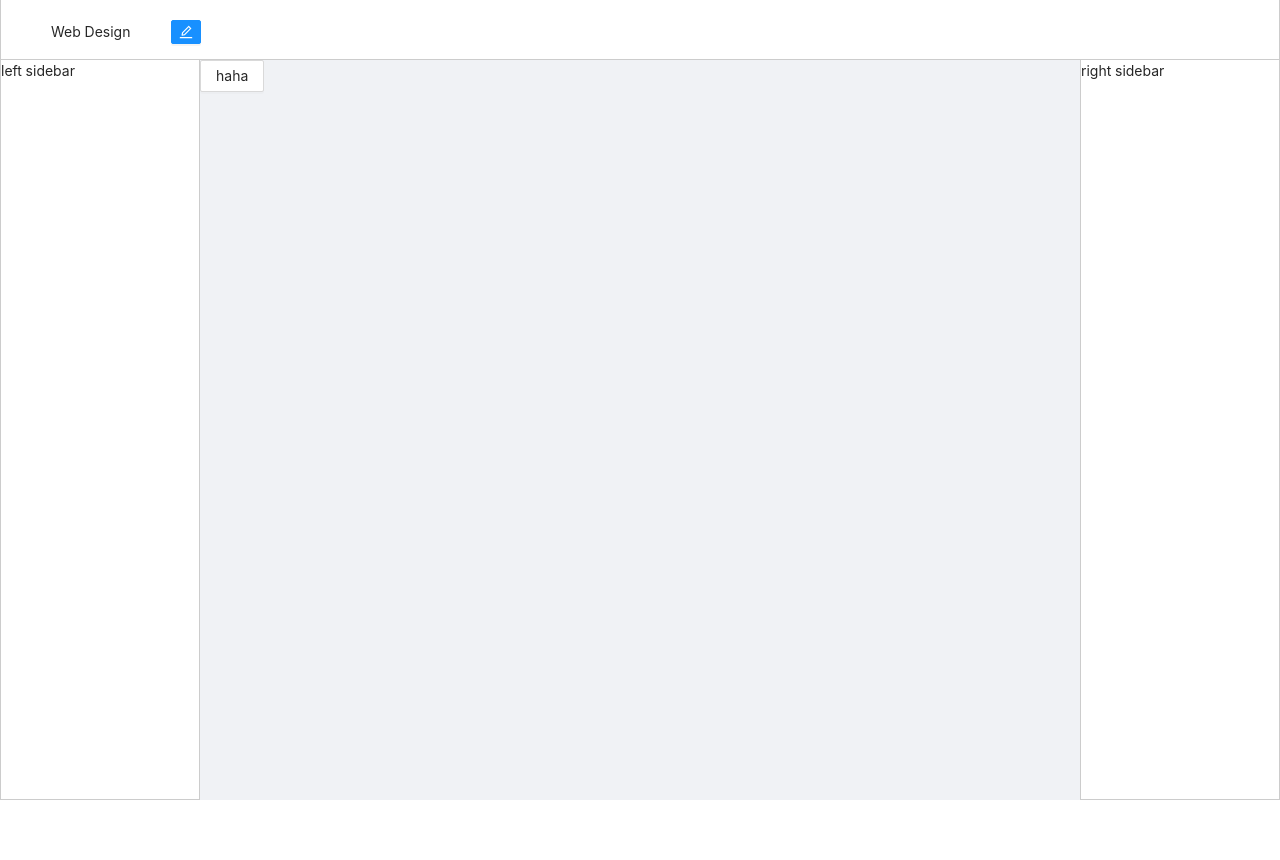
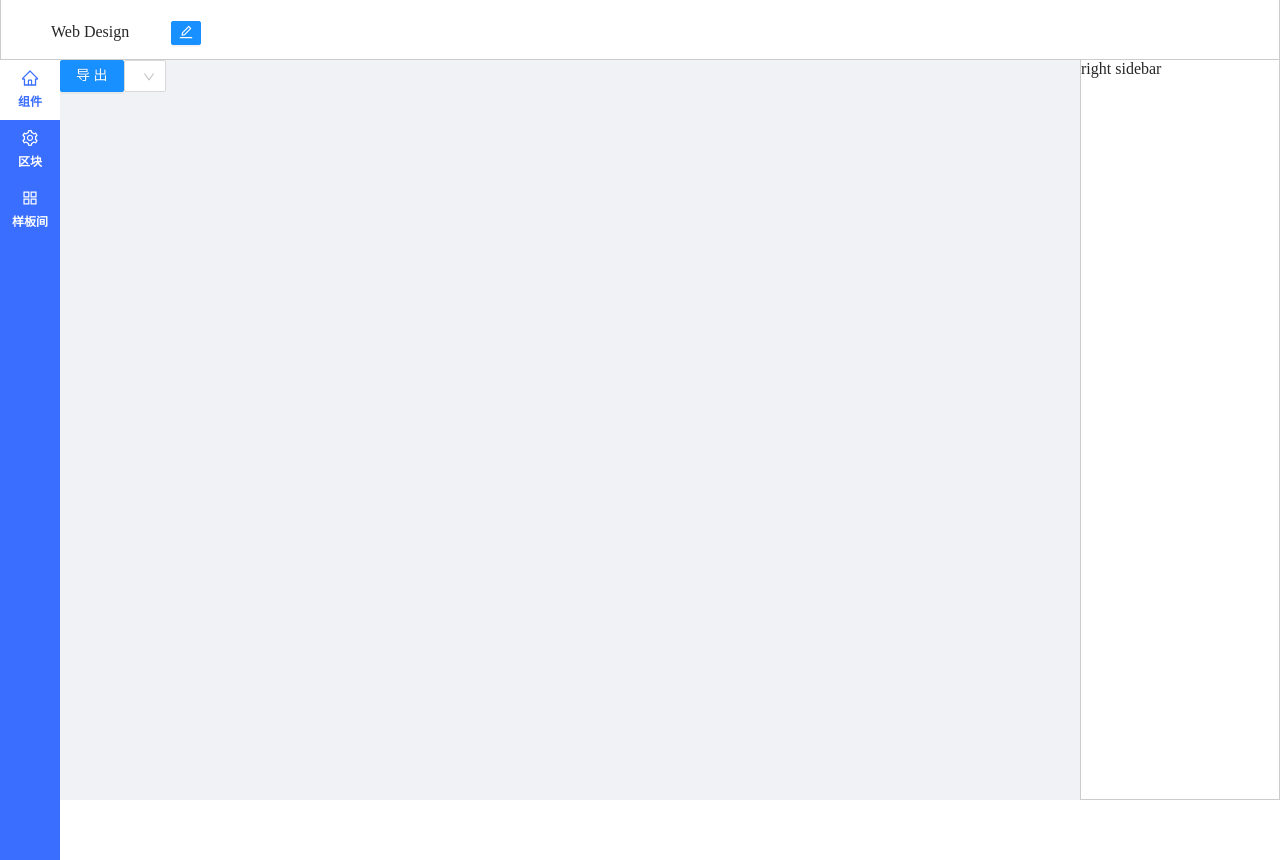
Before and after one commit to wstreet/chart-design, a React app: page / in a window 1280 px wide. Before the commit the page ends 800 px from the top, so only its background shows below. Built offline with nearby package versions, Linux system fonts and the light colour scheme.

Commit message:
feat: leftSider 和画布中渲染的组件的数据结构

```diff
--- /dev/null
+++ b/src/components/leftSider/index.less
@@ -0,0 +1,62 @@
+.left-menu-container {
+  position: absolute;
+  left: 0;
+  top: 60px;
+  width: 60px;
+  height: 100%;
+  border: none;
+  background: #396efe;
+  z-index: 100;
+}
+
+.menu-item {
+  display: flex;
+  flex-direction: column;
+  justify-content: flex-start;
+  padding: 10px 0;
+  height: 60px;
+  color: #ffffff;
+  cursor: pointer;
+  /* width: 60px; */
+}
+
+.menu-item:hover{
+  background: rgba(31,83,226,0.6);
+}
+
+.menu-item-active,.menu-item-active:hover {
+  background: #ffffff;
+  color: #396efe;
+}
+
+
+
+.menu-icon, .menu-name {
+  text-align: center;
+}
+
+.menu-name {
+  padding-top: 4px;
+  font-size: 12px;
+  font-weight: 600;
+}
+
+.ant-popover-placement-right  {
+  left: 60px!important;
+  top: 60px!important;
+  padding-left: 0;
+  .ant-popover-inner {
+    border-radius: 0;
+    box-shadow: 0 9px 28px 8px rgba(0, 0, 0, 0.05);
+
+  }
+  .ant-popover-inner-content {
+    overflow-y: scroll;
+    height: calc(100vh - 92px);
+    min-height: calc(100vh - 92px);
+  }
+
+  .ant-popover-arrow {
+    display: none
+  }
+}
--- /dev/null
+++ b/src/components/leftSider/index.tsx
@@ -0,0 +1,5 @@
+import { LeftSider } from './leftSider'
+
+
+export * from './leftSider'
+export default LeftSider
--- /dev/null
+++ b/src/components/leftSider/leftSider.tsx
@@ -0,0 +1,103 @@
+import React, { ReactNode } from 'react';
+import { HomeOutlined, AppstoreOutlined, SettingOutlined } from '@ant-design/icons'
+import { Popover } from 'antd'
+import './index.less'
+
+export class LeftSider extends React.Component<LeftSider.Props, LeftSider.State> {
+  constructor(props: LeftSider.Props) {
+    super(props)
+    this.state = {
+      menus: [
+        {
+          icon: <HomeOutlined />,
+          name: '组件',
+          key: 'component'
+        },
+        {
+          icon: <SettingOutlined />,
+          name: '区块',
+          key: 'block'
+        },
+        {
+          icon: <AppstoreOutlined />,
+          name: '样板间',
+          key: 'models'
+        },
+      ],
+      activeMenuKey: 'component'
+    }
+  }
+
+
+  onSelect = (key: string) => {
+    return () => {
+      this.setState({
+        activeMenuKey: key
+      })
+    }
+  }
+
+  onClick = () => {
+    this.setState({
+      menus: [...this.state.menus]
+    })
+  }
+
+  getPopoverContent = () => {
+    return (
+      <div style={{
+        height: 700,
+
+      }}>hahaha</div>
+    )
+  }
+
+
+  render() {
+    const {activeMenuKey, menus} = this.state
+    return (
+      <ul className="left-menu-container" onClick={this.onClick} >
+        {
+          menus.map(menu => {
+            return (
+              <Popover
+                key={menu.key}
+                placement="right"
+                title={menu.name}
+                content={this.getPopoverContent}
+                trigger="click"
+              >
+                <li
+                  className={`menu-item${menu.key === activeMenuKey? ' menu-item-active':''}`}
+                  onClick={this.onSelect(menu.key)}
+                >
+                  <div className="menu-icon">{menu.icon}</div>
+                  <div className="menu-name">{menu.name}</div>
+                </li>
+              </Popover>
+            )
+          })
+        }
+      </ul>
+    )
+  }
+}
+
+
+export namespace LeftSider {
+
+  export interface Menu {
+    icon: ReactNode,
+    name: string,
+    key: string
+  }
+
+  export interface Props {
+
+  }
+
+  export interface State {
+    menus: Menu[],
+    activeMenuKey: string
+  }
+}
--- /dev/null
+++ b/src/components/renderer/componentList.ts
@@ -0,0 +1 @@
+import  { Button } from 'antd'
--- a/src/components/renderer/renderer.tsx
+++ b/src/components/renderer/renderer.tsx
@@ -1,12 +1,14 @@
 import React from 'react'
-import  { Button } from 'antd'
+import  { Button, Select } from 'antd'
 import './index.less'
 
 export class Renderer extends React.Component<Renderer.Props, Renderer.State> {
 
   options: Renderer.Options = {
     componentMap: {
-      Button
+      // 这里的组件应该再封装一下，支持拖动
+      Button,
+      Select
     }
   }
 
@@ -14,9 +16,38 @@ export class Renderer extends React.Component<Renderer.Props, Renderer.State> {
     let Component = this.options.componentMap[name]
     if (!Component) {
       console.log('组件不存在')
-      // return <div />
+      return () => null
     }
     return Component
+  }
+
+  renderComponent = (
+    componentList: Renderer.ComponentList
+  ):React.ReactNode => {
+    return componentList.map(config => {
+      const { component, props, id } = config
+      const Component = this.getComponent(component)
+
+      const { children, content } = props
+      let value = content || ''
+      if (children) {
+        value = this.renderComponent(children)
+      }
+      // if (children) {
+      //   return <Component
+      //     key={id}
+      //     { ...props }
+      //   >
+      //     {this.renderComponent(children)}
+      //   </Component>
+      // }
+
+      return <Component
+        key={id}
+        { ...props }
+        children={value}
+      />
+    })
   }
 
 
@@ -25,14 +56,7 @@ export class Renderer extends React.Component<Renderer.Props, Renderer.State> {
     return (
       <div className="renderer-container">
         {
-          componentList.map(config => {
-            const { componentName, props, style = {} } = config
-            const Component = this.getComponent(componentName)
-            return <Component
-              { ...props }
-              style={style}
-            />
-          })
+          this.renderComponent(componentList)
         }
       </div>
     )
@@ -40,31 +64,47 @@ export class Renderer extends React.Component<Renderer.Props, Renderer.State> {
 }
 
 export namespace Renderer {
+  // antd组件的props
   export interface ComponentProps {
-    key?: string,
-    className?: string
+    children?: ComponentList
+    [propKey: string]: any
   }
 
   export type Component = (props: ComponentProps) => React.ReactNode
 
   interface componentMap {
-    [componentName: string]: Component
+    [componentKey: string]: Component
   }
 
   export interface Options {
     componentMap: componentMap
   }
 
-  export interface ComponentConfig<T> {
-    componentName: string,
-    props: T,
-    style?: {
-      [name: string]: string
-    }
+  export interface Attr {
+    key: string,
+    name: string,
+    viewType: string,
+    defaultValue: string | number
+    dataSource?: any
   }
 
+  export interface AttrGroup {
+    groupTitle: string,
+    attrs: Array<Attr>
+  }
+
+  export interface ComponentConfig<P, A> {
+    id: string,
+    component: string,
+    componentName: string,
+    props: P,
+    attrGroups: A[]
+  }
+
+  export type ComponentList = Array<ComponentConfig<ComponentProps, AttrGroup>>
+
   export interface Props {
-    componentList: Array<ComponentConfig<ComponentProps>>
+    componentList: ComponentList
   }
 
   export interface State {
--- a/src/index.less
+++ b/src/index.less
@@ -1,4 +1,30 @@
+// -------------reset css-----------------
 
+html, body, div, span, applet, object, iframe,
+h1, h2, h3, h4, h5, h6, p, blockquote, pre,
+a, abbr, acronym, address, big, cite, code,
+del, dfn, em, img, ins, kbd, q, s, samp,
+small, strike, strong, sub, sup, tt, var,
+b, u, i, center,
+dl, dt, dd, ol, ul, li,
+fieldset, form, label, legend,
+table, caption, tbody, tfoot, thead, tr, th, td,
+article, aside, canvas, details, embed,
+figure, figcaption, footer, header, hgroup,
+menu, nav, output, ruby, section, summary,
+time, mark, audio, video {
+	margin: 0;
+	padding: 0;
+	border: 0;
+	font-size: 100%;
+	font: inherit;
+	vertical-align: baseline;
+}
+
+body {
+	overflow: hidden;
+}
+//----------------------------------------------
 
 .ant-layout-header {
   height: 60px;
@@ -15,6 +41,6 @@
 
 .logo {
   float: left;
-    width: 120px;
-    height: 31px;
+  width: 120px;
+  height: 31px;
 }
--- /dev/null
+++ b/src/pages/home/componentData.json
@@ -0,0 +1,115 @@
+[
+  {
+    "id":"asdasd",
+    "componentName": "按钮",
+    "component": "Button",
+    "props": {
+      "content": "导出",
+      "type": "primary",
+      "size": "medium",
+      "loading": false,
+      "events": {
+        "onClick": "function onClick() { console.log('onclick) }"
+      },
+      "icon": "",
+      "style": {
+
+      }
+    },
+    "attrGroups": [
+      {
+        "groupTitle": "基本属性",
+        "attrs": [
+          {
+            "key": "size",
+            "name": "宽度",
+            "viewType": "select",
+            "defaultValue": "medium",
+            "dataSource": [
+              {"label": "medium", "value": "medium"},
+              {"label": "small", "value": "small"}
+            ]
+          },
+          {
+            "key": "type",
+            "name": "按钮类型",
+            "viewType": "select",
+            "defaultValue": "primary",
+            "dataSource": [
+              {"label": "primary", "value": "primary"},
+              {"label": "primary", "value": "primary"}
+            ]
+          }
+        ]
+      },
+      {
+        "groupTitle": "样式设置",
+        "attrs": [
+          {
+            "key": "width",
+            "name": "宽度",
+            "viewType": "input",
+            "defaultValue": 100
+          }
+        ]
+      }
+    ]
+  },
+  {
+    "id":"sss",
+    "componentName": "选择器",
+    "component": "Select",
+    "props": {
+      "size": "medium",
+      "events": {
+        "onChang": "function onClick() { console.log('onclick) }"
+      },
+      "dataSource": [
+        {"label": 1, "value": 1},
+        {"label": 2, "value": 2},
+        {"label": 3, "value": 3}
+      ],
+      "style": {
+
+      }
+    },
+    "attrGroups": [
+      {
+        "groupTitle": "基本属性",
+        "attrs": [
+          {
+            "key": "size",
+            "name": "宽度",
+            "viewType": "select",
+            "defaultValue": "medium",
+            "dataSource": [
+              {"label": "medium", "value": "medium"},
+              {"label": "small", "value": "small"}
+            ]
+          },
+          {
+            "key": "type",
+            "name": "按钮类型",
+            "viewType": "select",
+            "defaultValue": "primary",
+            "dataSource": [
+              {"label": "primary", "value": "primary"},
+              {"label": "primary", "value": "primary"}
+            ]
+          }
+        ]
+      },
+      {
+        "groupTitle": "样式设置",
+        "attrs": [
+          {
+            "key": "width",
+            "name": "宽度",
+            "viewType": "input",
+            "defaultValue": 100
+          }
+        ]
+      }
+    ]
+  }
+]
--- /dev/null
+++ b/src/pages/home/index.less
@@ -0,0 +1,10 @@
+
+.left-sider {
+  height: calc(100vh - 60px);
+  background: #ffffff;
+
+}
+
+.renderer-content {
+  margin-left: 60px;
+}
--- a/src/pages/home/index.tsx
+++ b/src/pages/home/index.tsx
@@ -3,20 +3,15 @@ import { Button, Layout  } from 'antd'
 import { EditOutlined } from '@ant-design/icons'
 import Toolbar from 'components/toolbar'
 import Renderer from 'components/renderer'
+import LeftSider from 'components/leftSider'
+import componentList from './componentData.json'
+import './index.less'
 
 
 const Item = Toolbar.Item
 const { Header, Content, Footer, Sider } = Layout;
 
-const componentList = [
-  {
-    componentName: 'Button',
-    props: {
-      children: 'haha',
-      key: 'hah-btn'
-    }
-  }
-]
+
 
 const App = () => {
   const onClick = (value: any) => {
@@ -33,8 +28,8 @@ const App = () => {
         </Toolbar>
       </Header>
       <Layout>
-        <Sider>left sidebar</Sider>
-        <Content>
+        <LeftSider />
+        <Content className="renderer-content">
           <Renderer componentList={componentList}  />
         </Content>
         <Sider>right sidebar</Sider>
--- a/tsconfig.json
+++ b/tsconfig.json
@@ -77,6 +77,7 @@
 
     /* Advanced Options */
     "skipLibCheck": true,                     /* Skip type checking of declaration files. */
-    "forceConsistentCasingInFileNames": true  /* Disallow inconsistently-cased references to the same file. */
+    "forceConsistentCasingInFileNames": true,  /* Disallow inconsistently-cased references to the same file. */
+    "resolveJsonModule": true
   }
 }
```
